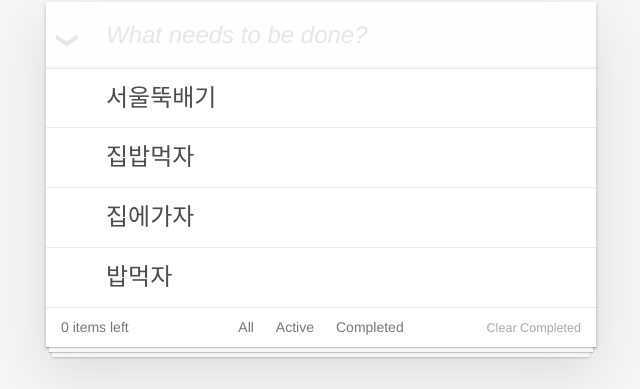
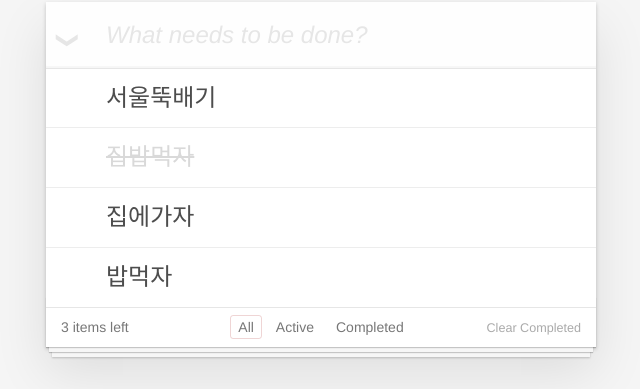
Before and after one commit to react-study/playground-6, a React app: page / in a window 1280 px wide. Shown: the part 128-517 px from the top of the page, without its empty margins (319-959 px from the left). Built offline with nearby package versions, Linux system fonts and the light colour scheme.

Commit message:
TodoApp: 수정, 토글, 필터 등

```diff
--- a/package.json
+++ b/package.json
@@ -23,5 +23,8 @@
     "webpack": "^2.6.1",
     "webpack-dev-server": "^2.4.5",
     "webpack-hot-middleware": "^2.18.0"
+  },
+  "dependencies": {
+    "classnames": "^2.2.5"
   }
 }
--- a/src/App.js
+++ b/src/App.js
@@ -10,21 +10,23 @@ class App extends React.Component {
     this.state = {
       todos: [{
         id: 1000,
-        text :'서울뚝배기',
-        isDone : false
+        text: '서울뚝배기',
+        isDone: false
       }, {
-        id : 1010,
-        text :'집밥먹자',
-        isDone : true
+        id: 1010,
+        text:'집밥먹자',
+        isDone: true
       }, {
-        id : 1020,
-        text :'집에가자',
-        isDone : false
+        id: 1020,
+        text:'집에가자',
+        isDone: false
       }, {
-        id : 10230,
-        text :'밥먹자',
-        isDone : false
-      }]
+        id: 10230,
+        text:'밥먹자',
+        isDone: false
+      }],
+      editingId: null,
+      filter: 'All'
     };
   }
 
@@ -55,15 +57,114 @@ class App extends React.Component {
 
   }
 
+  startEdit = id => {
+    this.setState({
+      editingId: id
+    });
+  }
+
+  saveTodo = (id, newText) => {
+    const newTodos = [... this.state.todos];
+    const targetIndex = newTodos.findIndex(v => v.id === id);
+
+    newTodos[targetIndex] = Object.assign({}, newTodos[targetIndex],{
+        text: newText
+    });
+    // newTodos[targetIndex].text = newText;
+
+    this.setState({
+      todos: newTodos,
+      editingId: null
+    })
+  }
+
+  cancelEdit = () => {
+    this.setState({
+      editingId:null
+    });
+  }
+
+  toggleTodo = id => {
+    const newTodos = [... this.state.todos];
+    const targetIndex = newTodos.findIndex(v => v.id === id);
+
+    newTodos[targetIndex] = Object.assign({}, newTodos[targetIndex],{
+        isDone: !newTodos[targetIndex].isDone
+    });
+
+    this.setState({
+        todos: newTodos
+    });
+
+  }
+
+  toggleAll = () => {
+    const newIsDone = !this.state.todos.every(v => v.isDone);
+    const newTodos = this.state.todos.map(v =>
+      Object.assign({}, v, {
+        isDone: newIsDone
+      })
+    );
+    this.setState({
+      todos: newTodos
+    });
+ }
+
+ clearCompleted = () => {
+   const newTodos = this.state.todos.filter(v => !v.isDone);
+   this.setState({
+     todos: newTodos
+   });
+ }
+
+ selectFilter = filter => {
+   this.setState({
+     filter
+   })
+ }
+
   render() {
+    const {
+      todos,
+      editingId,
+      filter
+    } = this.state;
+
+    const activeLength = todos.filter(v => !v.isDone).length;
+    const completedLength = todos.length - activeLength;
+
+    let filteredTodos = null;
+    switch(filter) {
+      case 'Active' : filteredTodos = todos.filter(v => !v.isDone); break;
+      case 'Completed' : filteredTodos = todos.filter(v => v.isDone); break;
+      case 'All':
+      default: filteredTodos = todos;
+    }
+
+
     return (
       <div className="todo-app">
-        <Header addTodo={this.addTodo} />
+        <Header
+          addTodo={this.addTodo}
+          toggleAll = {this.toggleAll}
+          isAllDone = {todos.every(v=>v.isDone)}
+        />
         <TodoList
-          todos={this.state.todos}
+          todos={filteredTodos}
+          editingId={editingId}
           deleteTodo={this.deleteTodo}
+          startEdit={this.startEdit}
+          saveTodo={this.saveTodo}
+          cancelEdit={this.cancelEdit}
+          toggleTodo={this.toggleTodo}
         />
-        <Footer />
+        <Footer
+          filter={filter}
+          activeLength = {activeLength}
+          completedLength = {completedLength}
+          clearCompleted={this.clearCompleted}
+          selectFilter={this.selectFilter}
+        />
       </div>
 
     );
--- a/src/Footer.js
+++ b/src/Footer.js
@@ -1,20 +1,43 @@
 import React from 'react';
+import ClassNames from 'classnames';
 
-class Footer extends React.Component {
-  render() {
-    return (
+const filterNames = ['All', 'Active', 'Completed'];
+const Footer = ({
+  filter,
+  activeLength,
+  completedLength,
+  clearCompleted,
+  selectFilter
+}) => {
+  const filters = filterNames.map(v=> (
+    <li key = {v}>
+      <a
+        className={filter === v ? 'selected' : ''}
+        onClick={() => selectFilter(v)}
+      >{v}</a>
+    </li>
+  ));
+
+  return (
       <div className="footer">
-        <span className="todo-count">0 items left</span>
+        <span className="todo-count">
+          <strong>{activeLength}</strong>{' '}
+          <span>item{activeLength !== 1 ? 's' : ''}</span>{' '}
+           left
+        </span>
+
         <ul className="todo-filters">
-          <li><a>All</a></li>
-          <li><a>Active</a></li>
-          <li><a>Completed</a></li>
+          {filters}
         </ul>
-        <button className="todo-delete-completed">Clear Completed</button>
+
+        <button
+          className={ClassNames ('todo-delete-completed', {
+            hidden: !completedLength
+          })}
+          onClick={clearCompleted}
+        >Clear Completed</button>
       </div>
-
-    );
-  }
+  )
 }
 
 export default Footer;
--- a/src/Header.js
+++ b/src/Header.js
@@ -1,4 +1,5 @@
 import React from 'react';
+import ClassNames from 'classnames';
 
 class Header extends React.Component {
 
@@ -15,16 +16,27 @@ class Header extends React.Component {
   };
 
   render() {
+    const {
+      isAllDone,
+      toggleAll
+    } = this.props;
+
     return (
       <header>
         <h1 className="todo-app__header">todos</h1>
         <input
-          type="text"
-          className="todo-app__new-todo"
-          placeholder="What needs to be done?"
-          onKeyDown={this.handleKeyDown}
+            type="text"
+            className="todo-app__new-todo"
+            placeholder="What needs to be done?"
+            onKeyDown={this.handleKeyDown}
          />
-         <button className="toggle-all" />
+         <button
+            className={ClassNames('toggle-all', {
+              checked: isAllDone
+            })}
+            onClick={toggleAll}
+
+        />
       </header>
 
     );
--- a/src/Todo.js
+++ b/src/Todo.js
@@ -1,21 +1,68 @@
 import React from 'react';
+import ClassNames from 'classnames';
 
-const Todo = ({
+class Todo extends React.Component {
+  componentDidUpdate(prevProps){
+    if(this.props.isEditing && !prevProps.isEditing){
+      this._inputDom.value = this.props.text;
+      this._inputDom.focus();
+    }
+  }
+
+  handleKeyDown = e => {
+    const text = e.target.value;
+    if(!text || e.keyCode !== 13){
+      return;
+    }
+
+    // 내용이 있고, 엔터키인 경우에만 addTodo 실행
+    this.props.saveTodo(text);
+    e.target.value = '';
+  };
+
+  render() {
+    const {
       text,
       isDone,
-  deleteTodo
-}) => (
-  <li className="todo-item">
-    <button className="toggle" />
+      isEditing,
+      deleteTodo,
+      startEdit,
+      cancelEdit,
+      toggleTodo
+    } = this.props;
+
+    return (
+      <li className={ClassNames('todo-item', {
+        editing: isEditing,
+        completed: isDone
+      })}>
+
+        <button
+          className="toggle"
+          onClick={toggleTodo}
+        />
         <div className="todo-item__view">
-      <div className="todo-item__view__text">{text}</div>
+          <div className="todo-item__view__text"
+          onDoubleClick={startEdit}
+          >{text}</div>
           <button
             className="todo-item__destroy"
             onClick={deleteTodo}
           />
         </div>
-    <input type="text" className="todo-item__edit" />
+        <input
+          type="text"
+          className="todo-item__edit"
+          ref={ref => {
+            this._inputDom = ref;
+          }}
+          onKeyDown={this.handleKeyDown}
+          onBlur={cancelEdit}
+
+        />
       </li>
     );
+  }
+ }
 
 export default Todo;
--- a/src/TodoList.js
+++ b/src/TodoList.js
@@ -3,7 +3,12 @@ import Todo from './Todo';
 
 const TodoList = ({
   todos,
-  deleteTodo
+  editingId,
+  deleteTodo,
+  startEdit,
+  saveTodo,
+  cancelEdit,
+  toggleTodo
 }) => (
   <div className="todo-app__main">
     <ul className="todo-list">
@@ -12,7 +17,13 @@ const TodoList = ({
           key={id}
           text={text}
           isDone={isDone}
+          isEditing={id === editingId}
           deleteTodo={() => deleteTodo(id)}
+          startEdit={() => startEdit(id)}
+          saveTodo ={text => saveTodo(id, text)}
+          cancelEdit={cancelEdit}
+          toggleTodo={() => toggleTodo(id)}
+
         />
       ))}
     </ul>
```
Also changed, not shown: 1 other file (tests, documents, lock files or other folders). Lines whose indentation alone changed are shown as unchanged.
